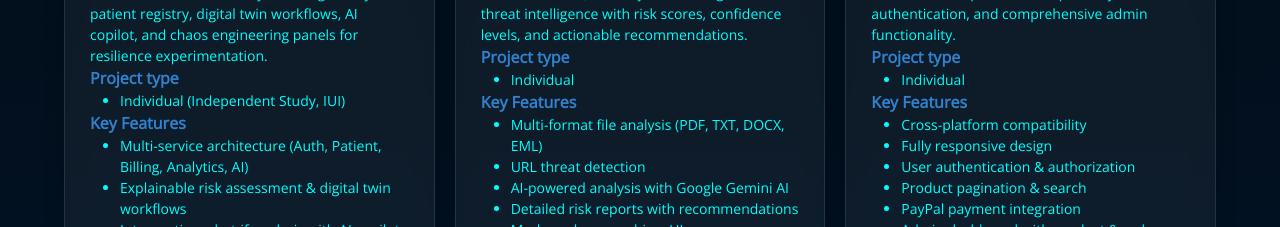
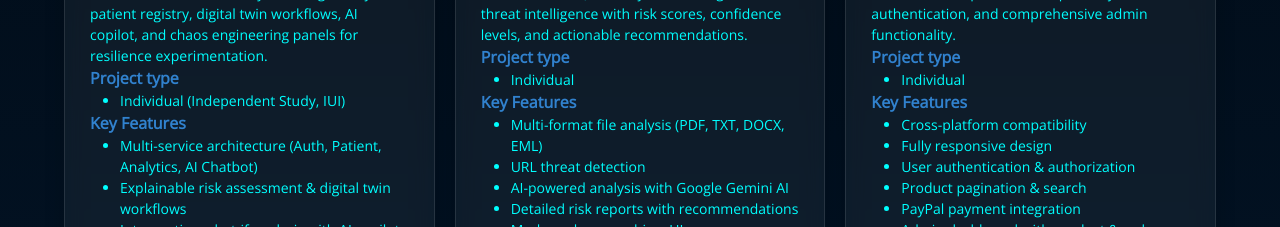
Before and after one commit to zeeshani26/zeeshani26.github.io, a React (Create React App) app in the folder portfolio/: page / in a window 1280 px wide. Shown: the part 6740-6967 px from the top of the page. Built offline with nearby package versions, Linux system fonts and the light colour scheme; a web font is replaced by a local one.

Commit message:
Added New Project

```diff
--- a/portfolio/src/components/Projects/projects.jsx
+++ b/portfolio/src/components/Projects/projects.jsx
@@ -127,7 +127,7 @@ export default function Projects() {
             Key Features
           </Text>
           <ul style={{ paddingLeft: "30px", fontSize: "14px" }}>
-            <li>Multi-service architecture (Auth, Patient, Billing, Analytics, AI)</li>
+            <li>Multi-service architecture (Auth, Patient, Analytics, AI Chatbot)</li>
             <li>Explainable risk assessment & digital twin workflows</li>
             <li>Intervention what-if analysis with AI copilot</li>
             <li>Chaos Center for resilience & guardrail experimentation</li>
```
